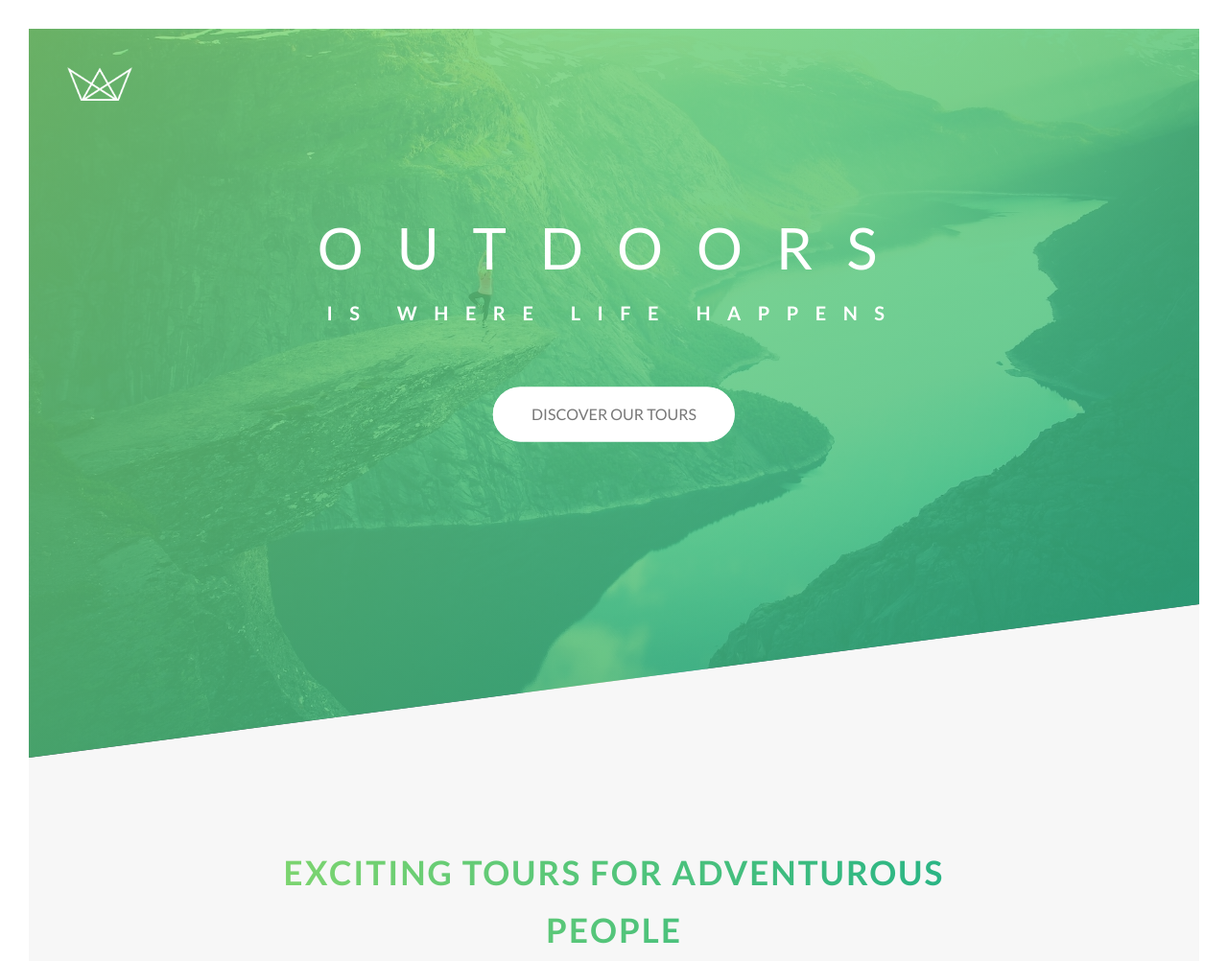
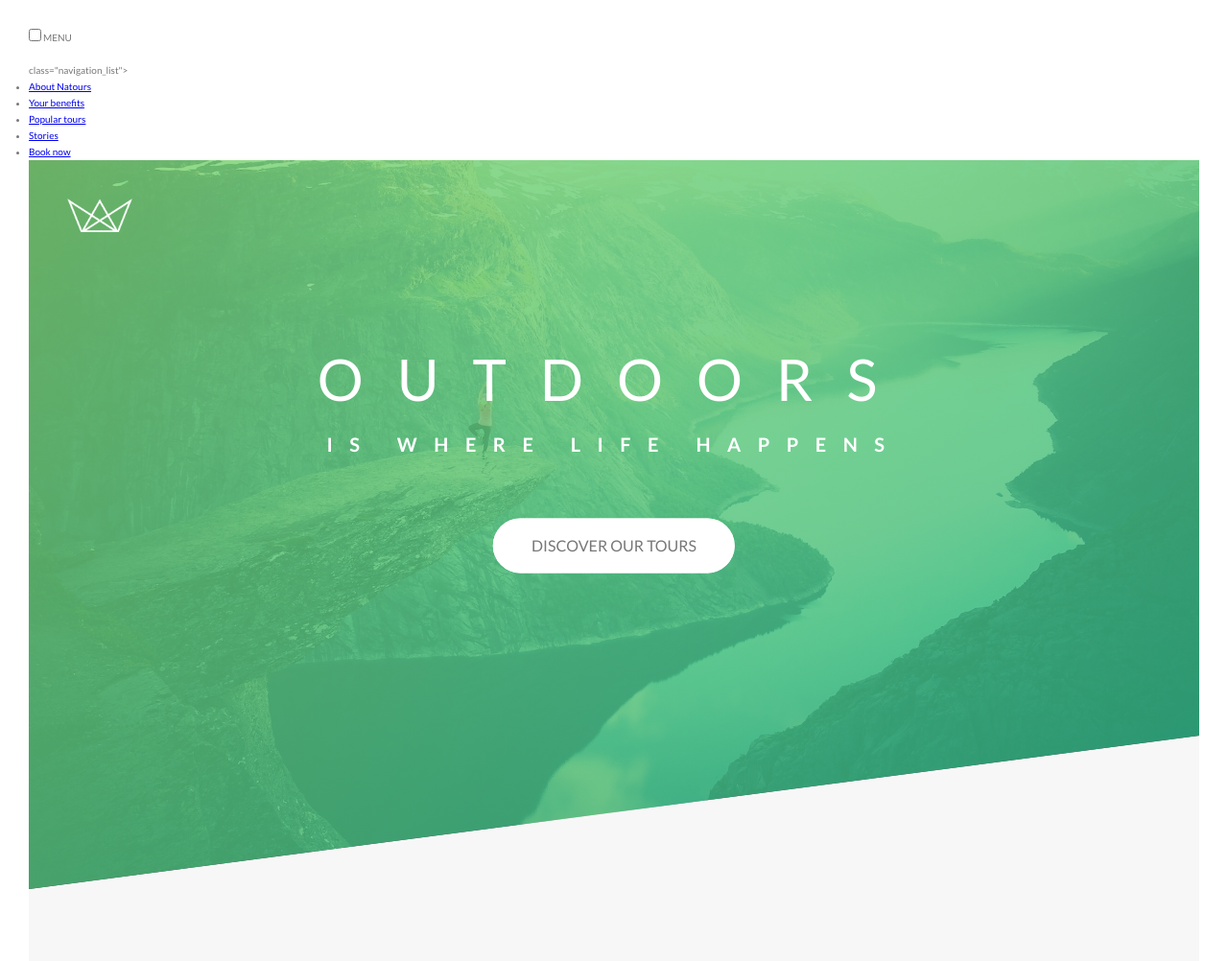
Before and after one commit to datuinr/Natours, a website: page index.html in a window 1280 px wide. Shown: the top 1002 px of the page at 96% size. Drawn offline with Linux system fonts and the light colour scheme.

Commit message:
navigation markup

```diff
--- a/index.html
+++ b/index.html
@@ -13,6 +13,26 @@
         <title>Natours | Exciting tours for adventurous people</title>
     </head>
     <body>
+
+        <div class="navigation">
+            <input type="checkbox" class="navigation_checkbox" id="navi-toggle">
+
+            <label for="navi-toggle" class="navigation_button">MENU</label>
+
+            <div class="navigation_background">&nbsp;</div>
+
+            <nav class="navigation_nav">
+                <ul> class="navigation_list">
+                    <li class="navigation_item"><a href="#" class="navigation_link">About Natours</a></li>
+                    <li class="navigation_item"><a href="#" class="navigation_link">Your benefits</a></li>
+                    <li class="navigation_item"><a href="#" class="navigation_link">Popular tours</a></li>
+                    <li class="navigation_item"><a href="#" class="navigation_link">Stories</a></li>
+                    <li class="navigation_item"><a href="#" class="navigation_link">Book now</a></li>
+                </ul>
+            </nav>
+        </div>
+
+
         <header class="header">
             <div class="header_logo-box">
             <!-- header is the block, logo-box is the element  -->
```
